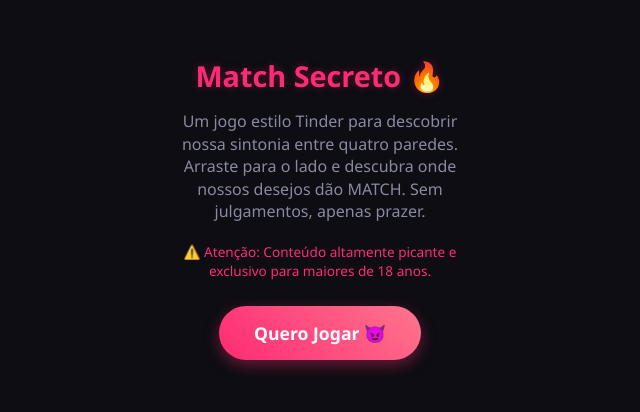
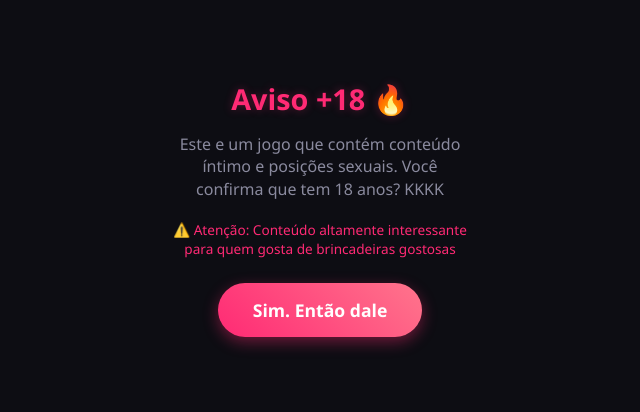
Before and after one commit to fellipsousa61-oss/Joguinhokk, a plain HTML site: page index.html in a window 1280 px wide. Shown: the part 192-604 px from the top of the page, without its empty margins (320-960 px from the left). Drawn offline with Linux system fonts and the light colour scheme.

Commit message:
Update index.html

```diff
--- a/index.html
+++ b/index.html
@@ -11,10 +11,10 @@
 
     <!-- 1. TELA DE CONSENTIMENTO -->
     <div id="screen-consent" class="screen">
-        <h1>Match Secreto 🔥</h1>
-        <p style="margin-bottom: 20px;">Um jogo estilo Tinder para descobrir nossa sintonia entre quatro paredes. Arraste para o lado e descubra onde nossos desejos dão MATCH. Sem julgamentos, apenas prazer.</p>
-        <p style="font-size: 0.85rem; color: #ff2a74;">⚠️ Atenção: Conteúdo altamente picante e exclusivo para maiores de 18 anos.</p>
-        <button onclick="changeScreen('screen-consent', 'screen-hype')">Quero Jogar 😈</button>
+        <h1>Aviso +18 🔥</h1>
+        <p style="margin-bottom: 20px;">Este e um jogo que contém conteúdo íntimo e posições sexuais. Você confirma que tem 18 anos? KKKK</p>
+        <p style="font-size: 0.85rem; color: #ff2a74;">⚠️ Atenção: Conteúdo altamente interessante para quem gosta de brincadeiras gostosas</p>
+        <button onclick="changeScreen('screen-consent', 'screen-hype')">Sim. Então dale</button>
     </div>
 
     <!-- TELA DE HYPE -->
```
